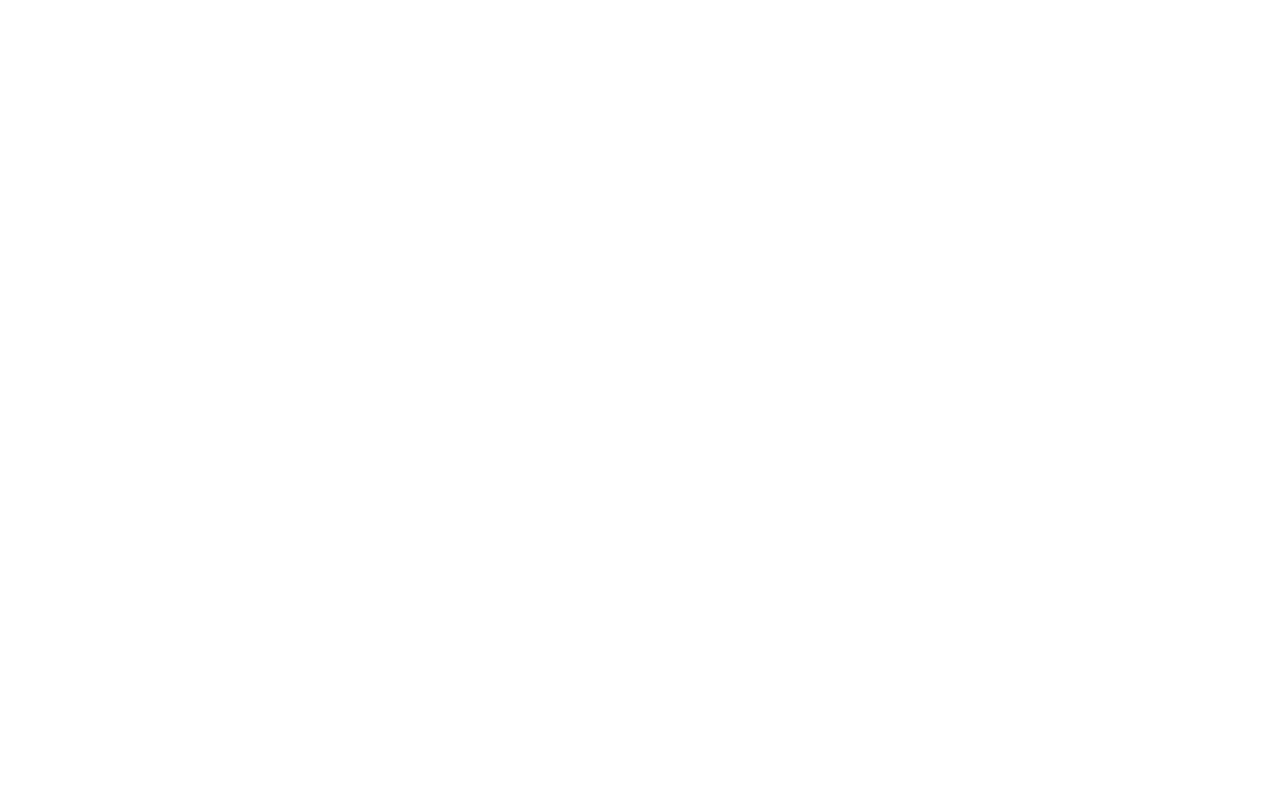
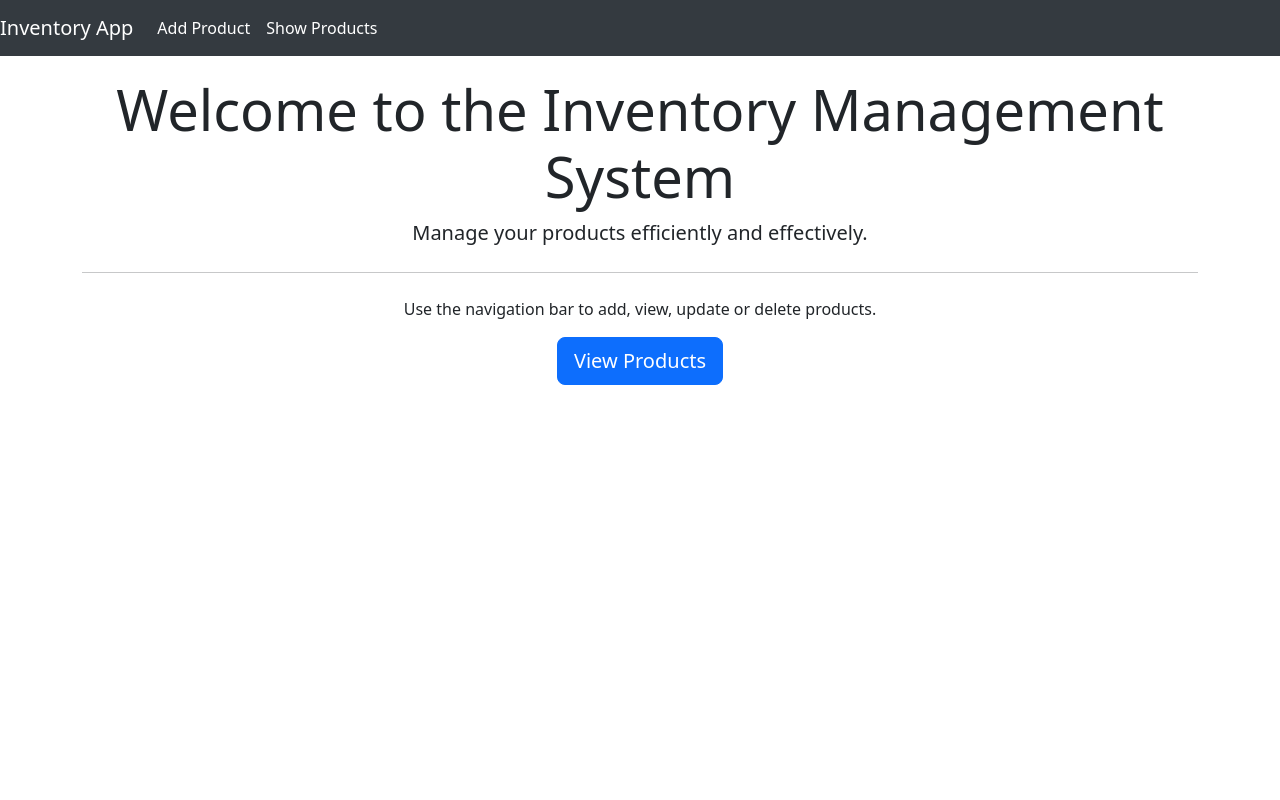
Before and after one commit to vkorshunovv/django-inv-management, a Django app: page / in a window 1280 px wide. Before the commit the page is empty. Run offline with Django 5.2, Linux system fonts and the light colour scheme.

Commit message:
create home.html

```diff
--- a/invProject/invApp/templates/invApp/home.html
+++ b/invProject/invApp/templates/invApp/home.html
@@ -0,0 +1,9 @@
+{% extends "invApp/layout.html" %} {% block title %} Home {% endblock %} {% block content %}
+<div class="jumbotron text-center">
+  <h1 class="display-4">Welcome to the Inventory Management System</h1>
+  <p class="lead">Manage your products efficiently and effectively.</p>
+  <hr class="my-4">
+  <p>Use the navigation bar to add, view, update or delete products.</p>
+  <a href="{% url 'product_list' %}" class="btn btn-primary btn-lg" role='button'>View Products</a>
+</div>
+{% endblock %}
--- a/invProject/invApp/templates/invApp/layout.html
+++ b/invProject/invApp/templates/invApp/layout.html
@@ -8,6 +8,23 @@
       href="https://cdn.jsdelivr.net/npm/bootstrap@5.3.3/dist/css/bootstrap.min.css"
       rel="stylesheet"
     />
+    <style>
+        body{
+            padding-top:56px;
+        }
+        .navbar{
+            background-color: #343a40;
+        }
+        .navbar-brand, .nav-link{
+            color: #fff !important;
+        }
+        .container{
+            margin-top: 20px;
+        }
+        table th, .table td{
+            vertical-aligh: middle;
+        }
+    </style>
   </head>
   <body>
     <nav class="navbar navbar-expand-lg navbar-dark fixed-top">
@@ -15,15 +32,15 @@
         Inventory App
       </a>
       <button class="navbar-toggler" type="button" data-toggle="collapse" data-target="#navbarNav" aria-controls="navbarNav" aria-expanded="false" aria-label="Toggle navigation">
-        <span class="navbar-toggle-icon"></span>
+        <span class="navbar-toggler-icon"></span>
       </button>
       <div class="collapse navbar-collapse" id="navbarNav">
         <ul class="navbar-nav">
             <li class="nav-item">
-                <a href="{% url product_create %}" class="nav_link">Add Product</a>
+                <a href="{% url 'product_create' %}" class="nav-link">Add Product</a>
             </li>
             <li class="nav-item">
-                <a href="{% url product_list %}" class="nav_link">Show Products</a>
+                <a href="{% url 'product_list' %}" class="nav-link">Show Products</a>
             </li>
         </ul>
       </div>
--- a/invProject/invApp/templates/invApp/product_confirm_delete.html
+++ b/invProject/invApp/templates/invApp/product_confirm_delete.html
@@ -0,0 +1 @@
+{% extends "invApp/layout.html" %}
--- a/invProject/invApp/templates/invApp/product_form.html
+++ b/invProject/invApp/templates/invApp/product_form.html
@@ -0,0 +1 @@
+{% extends "invApp/layout.html" %}
--- a/invProject/invApp/templates/invApp/product_list.html
+++ b/invProject/invApp/templates/invApp/product_list.html
@@ -0,0 +1 @@
+{% extends "invApp/layout.html" %}
```
